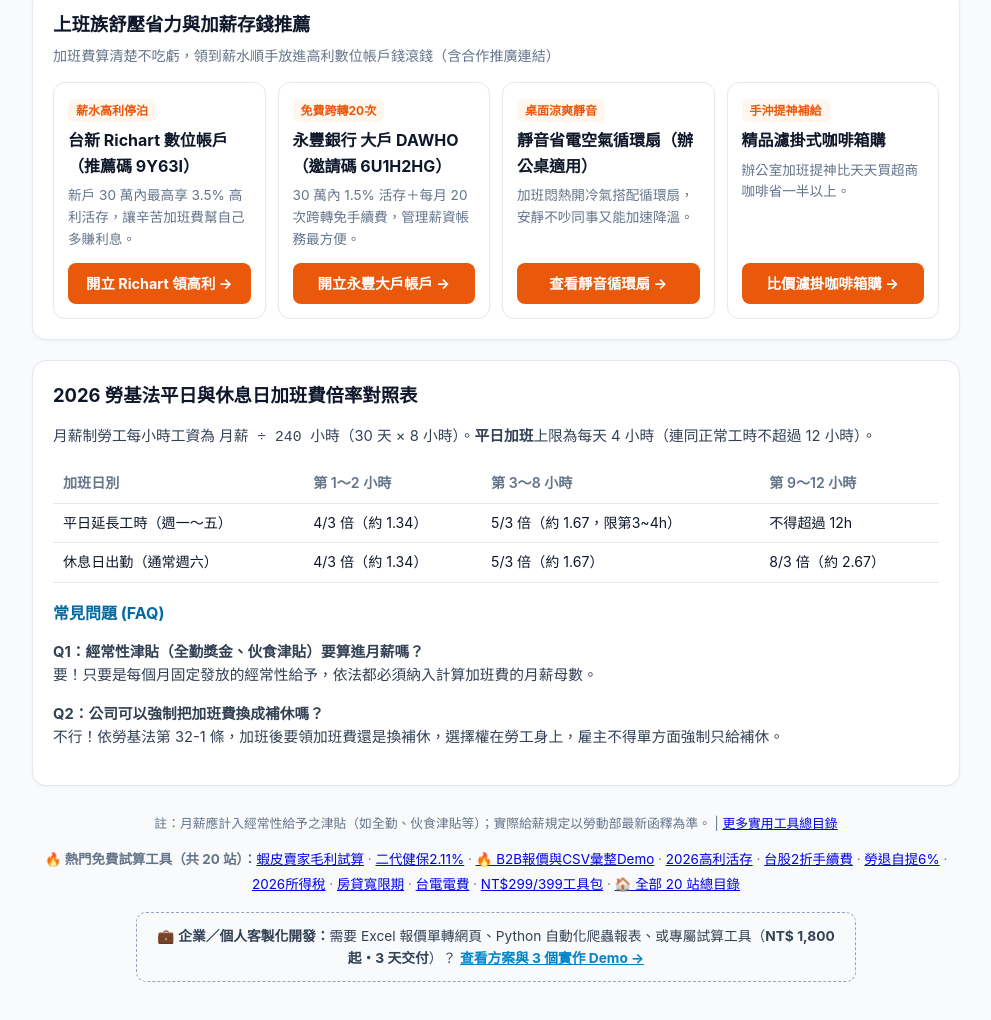
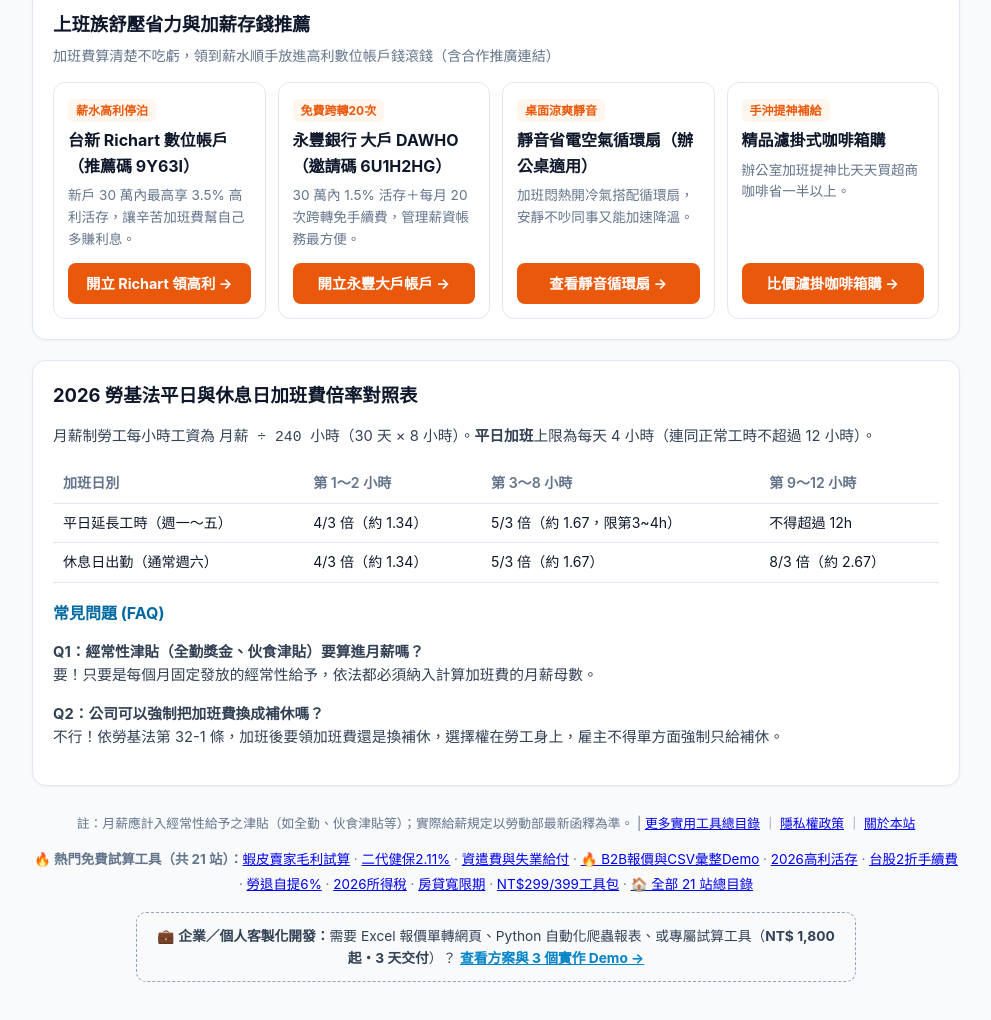
Before and after one commit to jimmycmhsieh0801-cloud/tw-overtime-calc, a plain HTML site: page index.html in a window 1280 px wide. Shown: the part 507-1527 px from the top of the page, without its empty margins (144-1135 px from the left). Drawn offline with Linux system fonts and the light colour scheme.

Commit message:
feat(0900): sync 21-site cross-nav, privacy/about links & copy summary

```diff
--- a/index.html
+++ b/index.html
@@ -176,8 +176,8 @@
     </article>
 
     <footer>
-      <p>註：月薪應計入經常性給予之津貼（如全勤、伙食津貼等）；實際給薪規定以勞動部最新函釋為準。 | <a href="https://jimmycmhsieh0801-cloud.github.io/">更多實用工具總目錄</a></p>
-      <div class="cross-nav" style="margin:12px auto;font-size:0.84rem;line-height:1.9;"><strong>🔥 熱門免費試算工具（共 20 站）：</strong><a href="https://jimmycmhsieh0801-cloud.github.io/tw-ecommerce-margin-calc/">蝦皮賣家毛利試算</a> · <a href="https://jimmycmhsieh0801-cloud.github.io/tw-nhi-supplement-calc/">二代健保2.11%</a> · <a href="https://jimmycmhsieh0801-cloud.github.io/demo-b2b-quote.html">🔥 B2B報價與CSV彙整Demo</a> · <a href="https://jimmycmhsieh0801-cloud.github.io/tw-bank-interest-calc/">2026高利活存</a> · <a href="https://jimmycmhsieh0801-cloud.github.io/tw-stock-fee-calc/">台股2折手續費</a> · <a href="https://jimmycmhsieh0801-cloud.github.io/tw-labor-pension-calc/">勞退自提6%</a> · <a href="https://jimmycmhsieh0801-cloud.github.io/tw-income-tax-calc/">2026所得稅</a> · <a href="https://jimmycmhsieh0801-cloud.github.io/tw-mortgage-calc/">房貸寬限期</a> · <a href="https://jimmycmhsieh0801-cloud.github.io/tw-power-calc/">台電電費</a> · <a href="https://jimmycmhsieh0801-cloud.github.io/services.html">NT$299/399工具包</a> · <a href="https://jimmycmhsieh0801-cloud.github.io/">🏠 全部 20 站總目錄</a></div>
+      <p>註：月薪應計入經常性給予之津貼（如全勤、伙食津貼等）；實際給薪規定以勞動部最新函釋為準。 | <a href="https://jimmycmhsieh0801-cloud.github.io/">更多實用工具總目錄</a> ｜ <a href="https://jimmycmhsieh0801-cloud.github.io/privacy.html">隱私權政策</a> ｜ <a href="https://jimmycmhsieh0801-cloud.github.io/about.html">關於本站</a></p>
+      <div class="cross-nav" style="margin:12px auto;font-size:0.84rem;line-height:1.9;"><strong>🔥 熱門免費試算工具（共 21 站）：</strong><a href="https://jimmycmhsieh0801-cloud.github.io/tw-ecommerce-margin-calc/">蝦皮賣家毛利試算</a> · <a href="https://jimmycmhsieh0801-cloud.github.io/tw-nhi-supplement-calc/">二代健保2.11%</a> · <a href="https://jimmycmhsieh0801-cloud.github.io/tw-severance-calc/">資遣費與失業給付</a> · <a href="https://jimmycmhsieh0801-cloud.github.io/demo-b2b-quote.html">🔥 B2B報價與CSV彙整Demo</a> · <a href="https://jimmycmhsieh0801-cloud.github.io/tw-bank-interest-calc/">2026高利活存</a> · <a href="https://jimmycmhsieh0801-cloud.github.io/tw-stock-fee-calc/">台股2折手續費</a> · <a href="https://jimmycmhsieh0801-cloud.github.io/tw-labor-pension-calc/">勞退自提6%</a> · <a href="https://jimmycmhsieh0801-cloud.github.io/tw-income-tax-calc/">2026所得稅</a> · <a href="https://jimmycmhsieh0801-cloud.github.io/tw-mortgage-calc/">房貸寬限期</a> · <a href="https://jimmycmhsieh0801-cloud.github.io/services.html">NT$299/399工具包</a> · <a href="https://jimmycmhsieh0801-cloud.github.io/">🏠 全部 21 站總目錄</a></div>
   <div class="lead-box" style="margin:14px auto 8px;padding:12px 14px;border:1px dashed #94a3b8;border-radius:10px;background:#f8fafc;max-width:720px;font-size:0.86rem;color:#334155;">💼 <strong>企業／個人客製化開發：</strong>需要 Excel 報價單轉網頁、Python 自動化爬蟲報表、或專屬試算工具（<strong>NT$ 1,800 起・3 天交付</strong>）？ <a class="lead-cta" href="https://jimmycmhsieh0801-cloud.github.io/services.html" style="color:#0284c7;font-weight:700;text-decoration:underline;">查看方案與 3 個實作 Demo →</a></div>
     </footer>
   </div>
```
